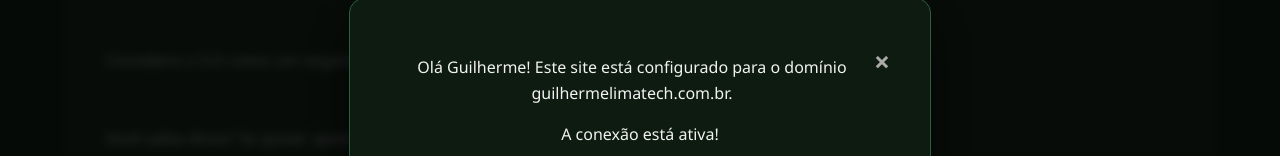
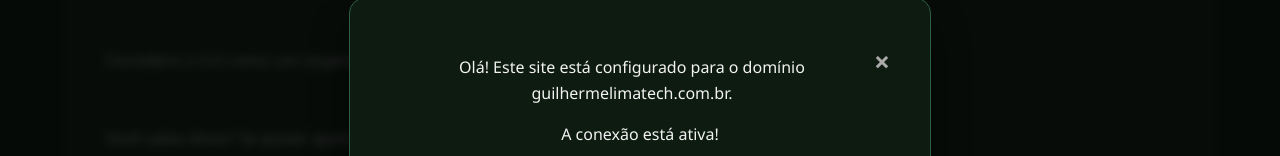
Before and after one commit to guilhermelimatech/guilhermelimatech.github.io, a plain HTML site: page index.html in a window 1280 px wide. Both pictures are taken after a click on the button "Acompanhe meu perfil". Shown: the part 1100-1256 px from the top of the page. Drawn offline with Linux system fonts and the light colour scheme.

Commit message:
Update index.html

```diff
--- a/index.html
+++ b/index.html
@@ -397,7 +397,7 @@
     <div id="cta-modal" class="modal">
         <div class="modal-content">
             <span class="close">&times;</span>
-            <p>Olá Guilherme! Este site está configurado para o domínio guilhermelimatech.com.br.</p>
+            <p>Olá! Este site está configurado para o domínio guilhermelimatech.com.br.</p>
             <p>A conexão está ativa!</p>
             <p>Siga-me nas redes sociais para mais aprendizados:</p>
             <a href="https://www.linkedin.com/in/guilherme-lima-tech/" target="_blank" class="cta-button">Ir para o LinkedIn</a>
```
